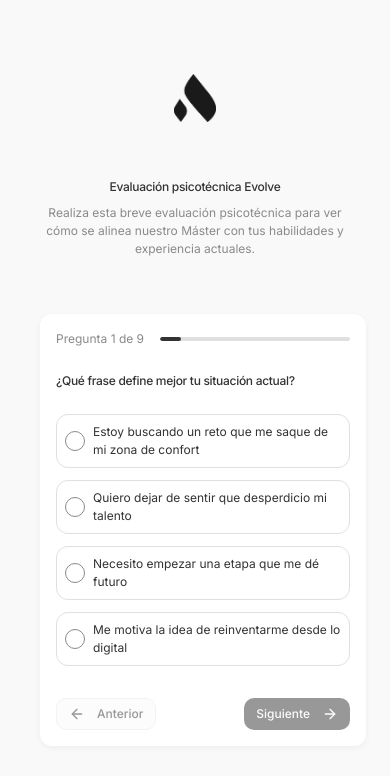
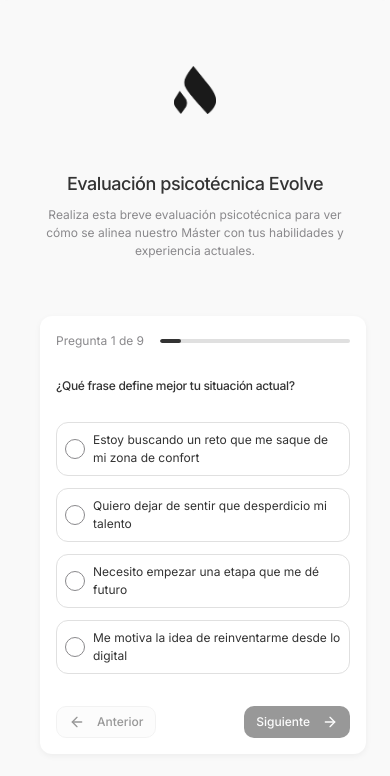
Before and after one commit to amorber/test.psicotecnico.evolve, a React (Vite) app: page / in a window 390 px wide. Both pictures are taken after typing "Sample", "name@example.com" into the empty fields and a click on the button "Comenzar". Shown: the top 776 px of the page. Built offline with nearby package versions, Linux system fonts and the light colour scheme.

Commit message:
Reverted to edit edt-d8be3fa9-5b60-4269-9976-1119964d32e1: "feat: Improve mobile responsiveness
- Reduce font sizes for questions, answers, and the initial form.
- Adjust carousel image sizes and layout for mobile devices."

```diff
--- a/src/components/PsychometricTest.tsx
+++ b/src/components/PsychometricTest.tsx
@@ -54,8 +54,8 @@ const PsychometricTest = () => {
   return (
     <div className="flex flex-col space-y-8 py-6 px-4 sm:px-6 md:px-8 max-w-4xl mx-auto">
       <div className="text-center mb-6">
-        <h1 className="text-xs sm:text-lg font-medium mb-2">Evaluación psicotécnica Evolve</h1>
-        <p className="text-xs text-notion-mediumGray max-w-md mx-auto">
+        <h1 className="text-lg sm:text-xl font-medium mb-2">Evaluación psicotécnica Evolve</h1>
+        <p className="text-sm text-notion-mediumGray max-w-md mx-auto sm:text-sm text-xs">
           Realiza esta breve evaluación psicotécnica para ver cómo se alinea nuestro Máster con tus habilidades y experiencia actuales.
         </p>
       </div>
@@ -65,24 +65,24 @@ const PsychometricTest = () => {
           <div className="notion-card w-full max-w-md mx-auto">
             <form onSubmit={handleUserInfoSubmit} className="space-y-4">
               <div>
-                <label htmlFor="fullName" className="block text-xs font-medium mb-1">Nombre completo</label>
+                <label htmlFor="fullName" className="block text-sm font-medium mb-1 sm:text-sm text-xs">Nombre completo</label>
                 <Input
                   id="fullName"
                   value={userInfo.fullName}
                   onChange={(e) => setUserInfo(prev => ({ ...prev, fullName: e.target.value }))}
                   required
-                  className="w-full text-xs"
+                  className="w-full text-sm sm:text-sm text-xs"
                 />
               </div>
               <div>
-                <label htmlFor="email" className="block text-xs font-medium mb-1">Correo electrónico</label>
+                <label htmlFor="email" className="block text-sm font-medium mb-1 sm:text-sm text-xs">Correo electrónico</label>
                 <Input
                   id="email"
                   type="email"
                   value={userInfo.email}
                   onChange={(e) => setUserInfo(prev => ({ ...prev, email: e.target.value }))}
                   required
-                  className="w-full text-xs"
+                  className="w-full text-sm sm:text-sm text-xs"
                 />
               </div>
               <Button type="submit" className="w-full notion-button text-xs">
--- a/src/components/QuestionCard.tsx
+++ b/src/components/QuestionCard.tsx
@@ -54,7 +54,7 @@ const QuestionCard = ({
         </div>
       </div>
 
-      <h3 className="text-sm mb-6">{question.text}</h3>
+      <h3 className="text-base mb-6 sm:text-base text-sm">{question.text}</h3>
 
       <div className="space-y-3">
         {question.answers.map((answer) => (
@@ -72,7 +72,7 @@ const QuestionCard = ({
                 <div className="w-3 h-3 bg-notion-text rounded-full" />
               )}
             </div>
-            <span className="text-xs">{answer.text}</span>
+            <span className="text-sm sm:text-sm text-xs">{answer.text}</span>
           </div>
         ))}
       </div>
--- a/src/components/TestimonialCarousel.tsx
+++ b/src/components/TestimonialCarousel.tsx
@@ -91,7 +91,7 @@ const TestimonialCarousel = ({ testimonials }: TestimonialCarouselProps) => {
 
   return (
     <div className="animate-fade-in mt-8 w-full max-w-3xl mx-auto px-0">
-      <h3 className="text-xs mb-6 text-center">Testimonios de Estudiantes</h3>
+      <h3 className="text-base mb-6 text-center sm:text-base text-sm">Testimonios de Estudiantes</h3>
 
       <Carousel
         className="w-full relative"
@@ -116,11 +116,11 @@ const TestimonialCarousel = ({ testimonials }: TestimonialCarouselProps) => {
                     <img
                       src={testimonial.thumbnailUrl}
                       alt={testimonial.name}
-                      className="w-full aspect-[9/16] object-cover rounded-xl max-w-[150px] mx-auto"
+                      className="w-full aspect-[9/16] object-cover rounded-xl"
                     />
                     <div className="absolute bottom-0 left-0 right-0 bg-gradient-to-t from-black/70 to-transparent p-4 rounded-b-xl">
-                      <h4 className="text-white text-xs font-medium">{testimonial.name}</h4>
-                      <p className="text-white/80 text-xs">{testimonial.role}</p>
+                      <h4 className="text-white text-base font-medium sm:text-base text-sm">{testimonial.name}</h4>
+                      <p className="text-white/80 text-sm sm:text-sm text-xs">{testimonial.role}</p>
                     </div>
                   </div>
                 </DialogTrigger>
--- a/src/index.css
+++ b/src/index.css
@@ -1,3 +1,4 @@
+
 @import url('https://fonts.googleapis.com/css2?family=Inter:wght@300;400;500&display=swap');
 
 @tailwind base;
@@ -82,7 +83,7 @@
     }
 
     input, select, textarea {
-      @apply text-xs;
+      @apply text-sm;
     }
   }
 }
@@ -157,8 +158,16 @@ button, input, select, textarea {
     @apply mx-2;
   }
 
-  h1, h2, h3, p, span, label, button {
-    @apply text-xs;
+  h1 {
+    @apply text-xl;
+  }
+
+  h2 {
+    @apply text-lg;
+  }
+
+  h3 {
+    @apply text-base;
   }
 
   /* Carousel specific mobile styling */
@@ -190,6 +199,6 @@ button, input, select, textarea {
   }
 
   input, select, textarea, label {
-    font-size: 0.75rem;
+    font-size: 0.875rem;
   }
 }
```
